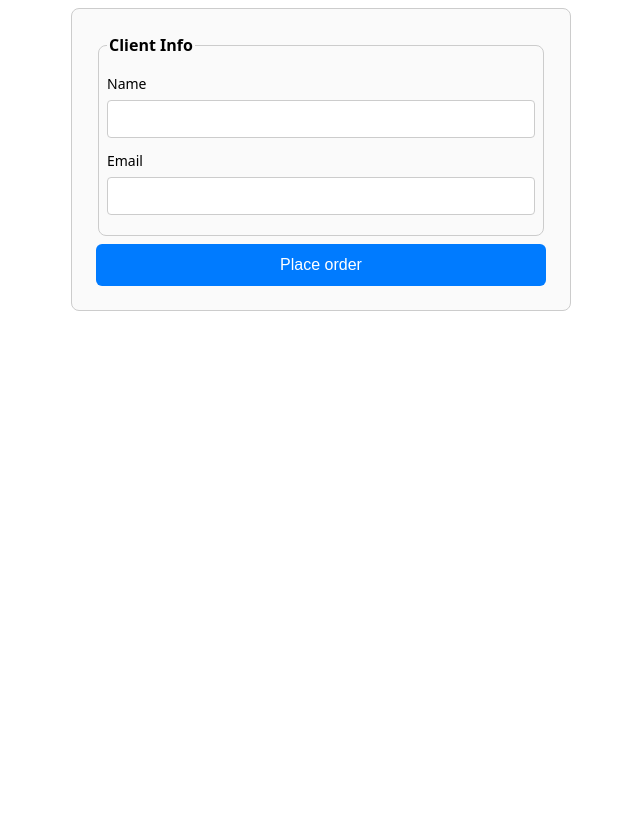
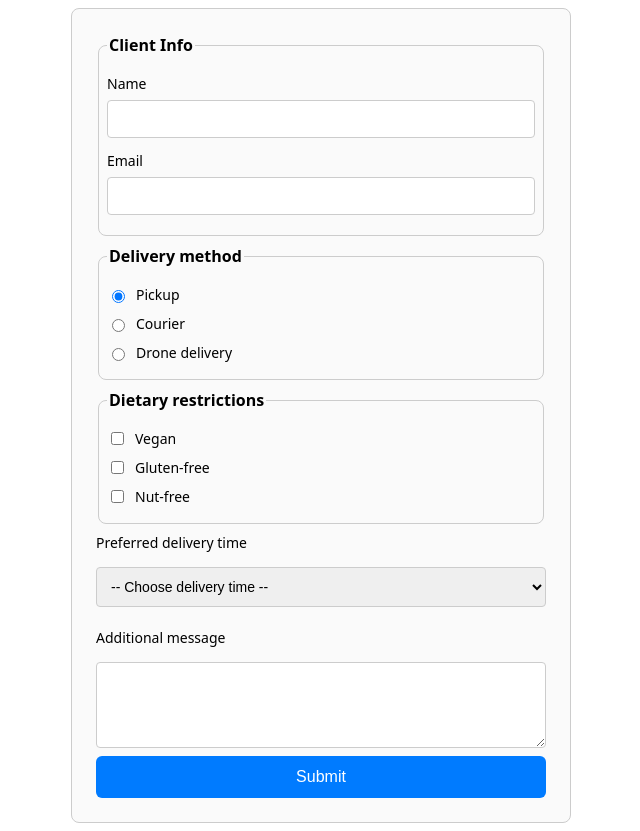
Before and after one commit to AlonaHarnyk/fullstack_ts_react_next_128, a React (Vite) app: page / in a window 1280 px wide. Shown: the whole page, without its empty margins (319-959 px from the left). Before the commit the page ends 800 px from the top, so only its background shows below. Built offline with nearby package versions, Linux system fonts and the light colour scheme.

Commit message:
08-react-formik

```diff
--- a/src/components/OrderForm.module.css
+++ b/src/components/OrderForm.module.css
@@ -72,3 +72,8 @@
 .button:hover {
   background-color: #0056b3;
 }
+
+.error {
+  color: red;
+  font-size: 14px;
+}
--- a/src/components/OrderForm.tsx
+++ b/src/components/OrderForm.tsx
@@ -1,17 +1,179 @@
 import { useId } from "react";
 import css from "./OrderForm.module.css";
+import { Formik, Form, Field, ErrorMessage, type FormikHelpers } from "formik";
+import * as Yup from "yup";
+
+const orderSchema = Yup.object().shape({
+  username: Yup.string()
+    .min(2, "Name should contain at least 2 letters!")
+    .required("Please, provide your name!"),
+  email: Yup.string()
+    .email("Sorry, your email is invalid!")
+    .required("Please, provide your email!"),
+  delivery: Yup.string().oneOf(["pickup", "courier", "drone"]).required(),
+  restrictions: Yup.array().of(
+    Yup.string().oneOf(["vegan", "gluten-free", "nut-free"]),
+  ),
+  deliveryTime: Yup.string().required("Please, provide time for delivery!"),
+  message: Yup.string().max(500),
+});
+
+interface FormValues {
+  username: string;
+  email: string;
+  delivery: "pickup" | "courier" | "drone";
+  restrictions: ("vegan" | "gluten-free" | "nut-free")[];
+  deliveryTime: string;
+  message: string;
+}
+
+const initialValues: FormValues = {
+  username: "",
+  email: "",
+  delivery: "pickup",
+  restrictions: [],
+  deliveryTime: "",
+  message: "",
+};
 
 export default function OrderForm() {
   const fieldId = useId();
 
+  const handleSubmit = async (
+    values: FormValues,
+    helpers: FormikHelpers<FormValues>,
+  ) => {
+    await new Promise((r) => setTimeout(r, 3000))
+    console.log(values);
+    helpers.resetForm();
+  };
+
   return (
-    <form className={css.form}>
+    <Formik
+      initialValues={initialValues}
+      onSubmit={handleSubmit}
+      validationSchema={orderSchema}
+    >
+      {({ errors, isSubmitting, isValid, dirty }) => {
+        console.log(errors);
+        console.log(dirty)
+        return (
+          <Form className={css.form}>
             <fieldset className={css.fieldset}>
               <legend className={css.legend}>Client Info</legend>
               <label htmlFor={`${fieldId}-username`} className={css.label}>
                 Name
               </label>
-        <input
+              <Field
+                type="text"
+                name="username"
+                id={`${fieldId}-username`}
+                className={css.input}
+              />
+              <ErrorMessage
+                name="username"
+                className={css.error}
+                component="p"
+              />
+              <label htmlFor={`${fieldId}-email`} className={css.label}>
+                Email
+              </label>
+              <Field
+                type="email"
+                name="email"
+                id={`${fieldId}-email`}
+                className={css.input}
+              />
+              <ErrorMessage name="email" className={css.error} component="p" />
+            </fieldset>
+            <fieldset className={css.fieldset}>
+              <legend className={css.legend}>Delivery method</legend>
+
+              <label className={css.option}>
+                <Field type="radio" name="delivery" value="pickup" />
+                Pickup
+              </label>
+              <label className={css.option}>
+                <Field type="radio" name="delivery" value="courier" />
+                Courier
+              </label>
+              <label className={css.option}>
+                <Field type="radio" name="delivery" value="drone" />
+                Drone delivery
+              </label>
+              <ErrorMessage
+                name="delivery"
+                className={css.error}
+                component="p"
+              />
+            </fieldset>
+            <fieldset className={css.fieldset}>
+              <legend className={css.legend}>Dietary restrictions</legend>
+              <label className={css.option}>
+                <Field type="checkbox" name="restrictions" value="vegan" />
+                Vegan
+              </label>
+              <label className={css.option}>
+                <Field
+                  type="checkbox"
+                  name="restrictions"
+                  value="gluten-free"
+                />
+                Gluten-free
+              </label>
+              <label className={css.option}>
+                <Field type="checkbox" name="restrictions" value="nut-free" />
+                Nut-free
+              </label>
+              <ErrorMessage
+                name="restrictions"
+                className={css.error}
+                component="p"
+              />
+            </fieldset>
+            <label htmlFor={`${fieldId}-deliveryTime`} className={css.label}>
+              Preferred delivery time
+            </label>
+            <Field
+              as="select"
+              name="deliveryTime"
+              id={`${fieldId}-deliveryTime`}
+              className={css.input}
+            >
+              <option value="">-- Choose delivery time --</option>
+              <option value="morning">Morning (8:00-12:00)</option>
+              <option value="afternoon">Afternoon (12:00-16:00)</option>
+              <option value="evening">Evening (16:00-20:00)</option>
+            </Field>
+            <ErrorMessage
+              name="deliveryTime"
+              className={css.error}
+              component="p"
+            />
+            <label htmlFor={`${fieldId}-message`} className={css.label}>
+              Additional message
+            </label>
+            <Field
+              as="textarea"
+              name="message"
+              rows={4}
+              id={`${fieldId}-message`}
+              className={css.textarea}
+            ></Field>
+            <ErrorMessage name="message" className={css.error} component="p" />
+            <button type="submit" className={css.button} disabled={!isValid || !dirty}>
+              {isSubmitting ? "Submitting order" : "Submit"}
+            </button>
+          </Form>
+        );
+      }}
+      {/* <Form className={css.form}>
+        <fieldset className={css.fieldset}>
+          <legend className={css.legend}>Client Info</legend>
+          <label htmlFor={`${fieldId}-username`} className={css.label}>
+            Name
+          </label>
+          <Field
             type="text"
             name="username"
             id={`${fieldId}-username`}
@@ -20,17 +182,72 @@
           <label htmlFor={`${fieldId}-email`} className={css.label}>
             Email
           </label>
-        <input
+          <Field
             type="email"
             name="email"
             id={`${fieldId}-email`}
             className={css.input}
           />
         </fieldset>
+        <fieldset className={css.fieldset}>
+          <legend className={css.legend}>Delivery method</legend>
 
+          <label className={css.option}>
+            <Field type="radio" name="delivery" value="pickup" />
+            Pickup
+          </label>
+          <label className={css.option}>
+            <Field type="radio" name="delivery" value="courier" />
+            Courier
+          </label>
+          <label className={css.option}>
+            <Field type="radio" name="delivery" value="drone" />
+            Drone delivery
+          </label>
+        </fieldset>
+        <fieldset className={css.fieldset}>
+          <legend className={css.legend}>Dietary restrictions</legend>
+          <label className={css.option}>
+            <Field type="checkbox" name="restrictions" value="vegan" />
+            Vegan
+          </label>
+          <label className={css.option}>
+            <Field type="checkbox" name="restrictions" value="gluten-free" />
+            Gluten-free
+          </label>
+          <label className={css.option}>
+            <Field type="checkbox" name="restrictions" value="nut-free" />
+            Nut-free
+          </label>
+        </fieldset>
+        <label htmlFor={`${fieldId}-deliveryTime`} className={css.label}>
+          Preferred delivery time
+        </label>
+        <Field
+          as="select"
+          name="deliveryTime"
+          id={`${fieldId}-deliveryTime`}
+          className={css.input}
+        >
+          <option value="">-- Choose delivery time --</option>
+          <option value="morning">Morning (8:00-12:00)</option>
+          <option value="afternoon">Afternoon (12:00-16:00)</option>
+          <option value="evening">Evening (16:00-20:00)</option>
+        </Field>
+        <label htmlFor={`${fieldId}-message`} className={css.label}>
+          Additional message
+        </label>
+        <Field
+          as="textarea"
+          name="message"
+          rows={4}
+          id={`${fieldId}-message`}
+          className={css.textarea}
+        ></Field>
         <button type="submit" className={css.button}>
           Place order
         </button>
-    </form>
+      </Form> */}
+    </Formik>
   );
 }
```
Also changed, not shown: package.json (+3 -5 lines), src/components/App.tsx (+9 -0 lines), 1 other file (tests, documents, lock files or other folders). Lines whose indentation alone changed are shown as unchanged.
